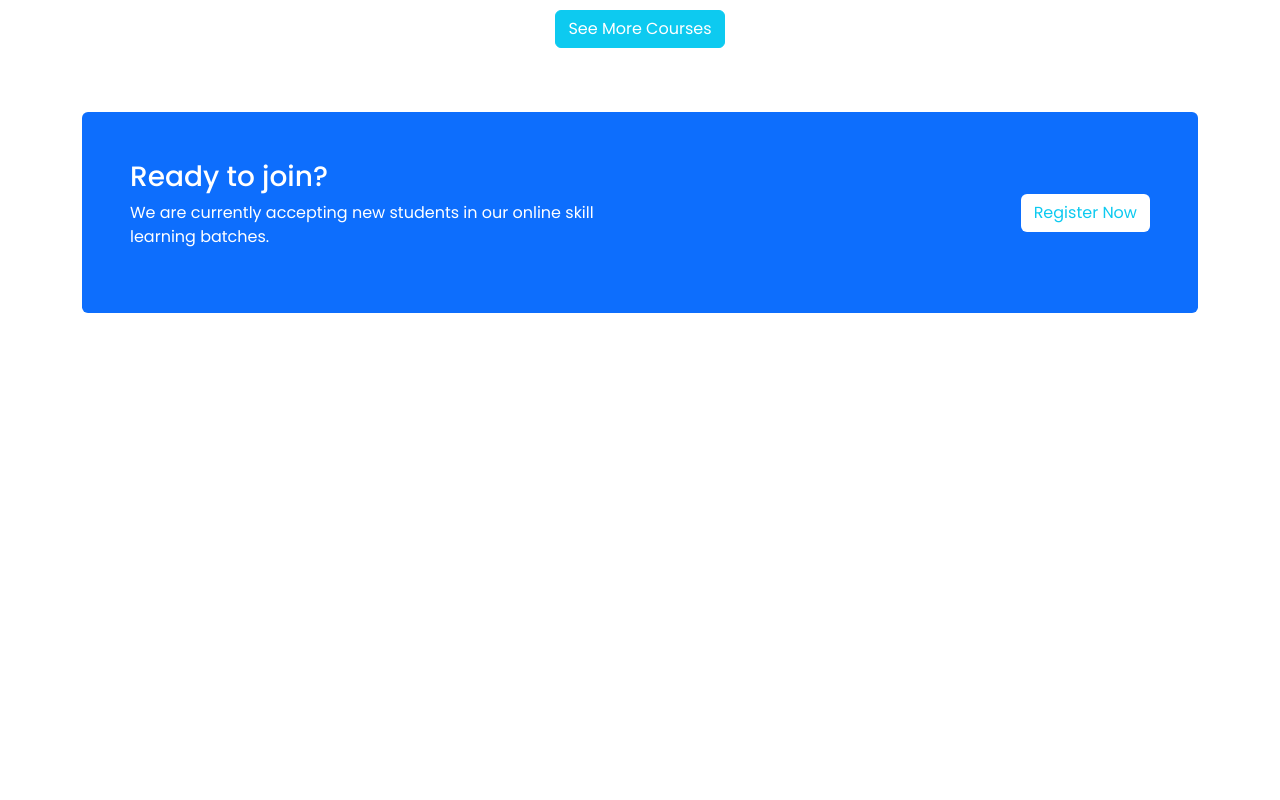
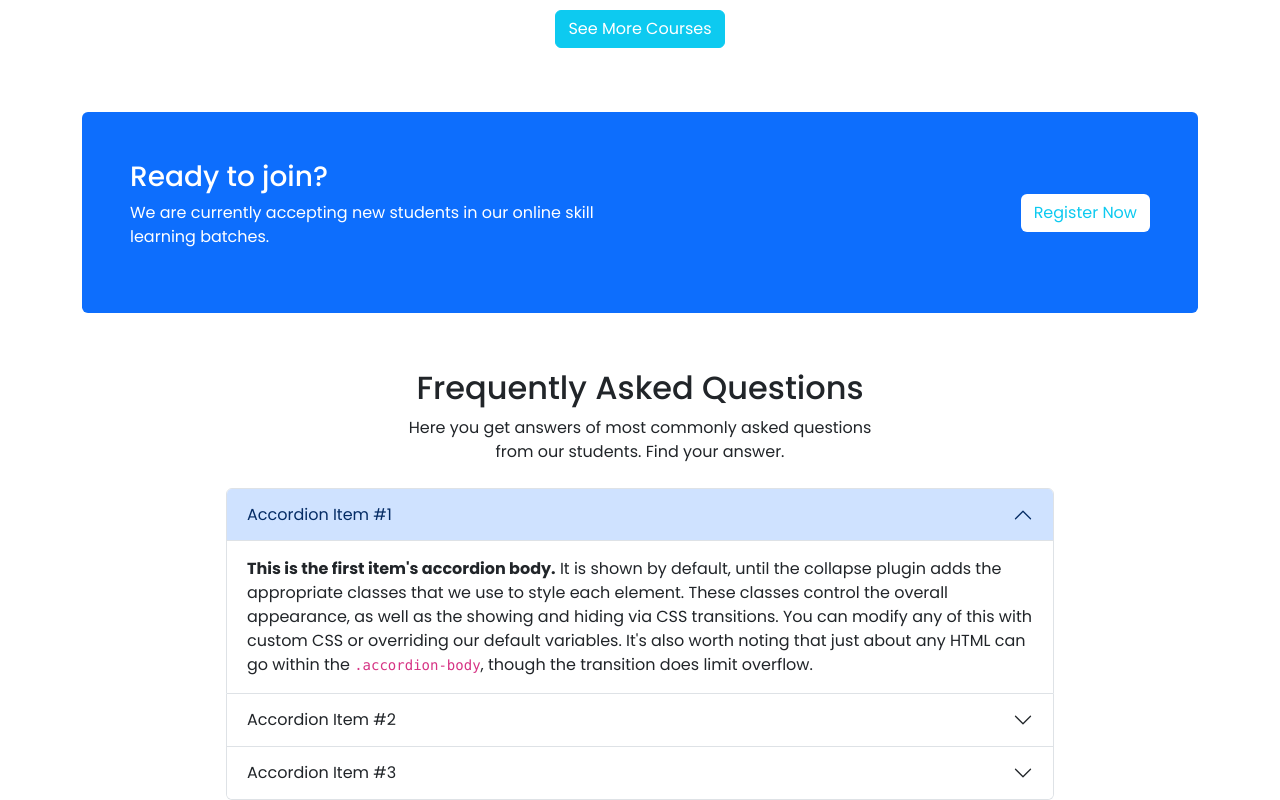
Before and after one commit to hassanrakib/the-learning-tree, a plain HTML site: page index.html in a window 1280 px wide. Shown: the part 1471-2271 px from the top of the page. Before the commit the page ends 1832 px from the top, so only its background shows below. Drawn offline with nearby package versions, Linux system fonts and the light colour scheme.

Commit message:
accordion added

```diff
--- a/index.html
+++ b/index.html
@@ -57,7 +57,8 @@
             </nav>
             <!-- Carousel -->
             <div class="custom-carousel-container">
-                <div id="carouselExampleCaptions" class="carousel slide h-100" data-bs-pause="false" data-bs-ride="carousel">
+                <div id="carouselExampleCaptions" class="carousel slide h-100" data-bs-pause="false"
+                    data-bs-ride="carousel">
                     <div class="carousel-inner h-100 rounded-1">
                         <div class="carousel-item active h-100 bg-black rounded-1" data-bs-interval="3000">
                             <img src="images/cover/cover-1.png"
@@ -228,13 +229,81 @@
             </section>
             <!-- Ready to Join -->
             <section class="mb-5">
-                <div class="bg-primary text-center text-lg-start d-flex flex-column flex-lg-row align-items-center justify-content-between p-5 rounded-2">
+                <div
+                    class="bg-primary text-center text-lg-start d-flex flex-column flex-lg-row align-items-center justify-content-between p-5 rounded-2">
                     <div class="me-0 me-lg-3 custom-max-width-500">
                         <h3 class="text-white">Ready to join?</h3>
-                        <p class="text-white">We are currently accepting new students in our online skill learning batches.</p>
+                        <p class="text-white">We are currently accepting new students in our online skill learning
+                            batches.</p>
                     </div>
                     <button class="btn bg-white text-info text-nowrap">Register Now</button>
                 </div>
+            </section>
+            <!-- Accordion -->
+            <section class="pt-2 px-0 px-lg-5">
+                <header class="custom-max-width-500 mx-auto text-center mb-4">
+                    <h2>Frequently Asked Questions</h2>
+                    <p>Here you get answers of most commonly asked questions from our students. Find your answer.</p>
+                </header>
+                <main class="accordion mx-0 px-0 mx-lg-5 px-lg-5" id="accordionExample">
+                    <div class="accordion-item">
+                        <h2 class="accordion-header" id="headingOne">
+                            <button class="accordion-button" type="button" data-bs-toggle="collapse"
+                                data-bs-target="#collapseOne" aria-expanded="true" aria-controls="collapseOne">
+                                Accordion Item #1
+                            </button>
+                        </h2>
+                        <div id="collapseOne" class="accordion-collapse collapse show" aria-labelledby="headingOne"
+                            data-bs-parent="#accordionExample">
+                            <div class="accordion-body">
+                                <strong>This is the first item's accordion body.</strong> It is shown by default, until
+                                the collapse plugin adds the appropriate classes that we use to style each element.
+                                These classes control the overall appearance, as well as the showing and hiding via CSS
+                                transitions. You can modify any of this with custom CSS or overriding our default
+                                variables. It's also worth noting that just about any HTML can go within the
+                                <code>.accordion-body</code>, though the transition does limit overflow.
+                            </div>
+                        </div>
+                    </div>
+                    <div class="accordion-item">
+                        <h2 class="accordion-header" id="headingTwo">
+                            <button class="accordion-button collapsed" type="button" data-bs-toggle="collapse"
+                                data-bs-target="#collapseTwo" aria-expanded="false" aria-controls="collapseTwo">
+                                Accordion Item #2
+                            </button>
+                        </h2>
+                        <div id="collapseTwo" class="accordion-collapse collapse" aria-labelledby="headingTwo"
+                            data-bs-parent="#accordionExample">
+                            <div class="accordion-body">
+                                <strong>This is the second item's accordion body.</strong> It is hidden by default,
+                                until the collapse plugin adds the appropriate classes that we use to style each
+                                element. These classes control the overall appearance, as well as the showing and hiding
+                                via CSS transitions. You can modify any of this with custom CSS or overriding our
+                                default variables. It's also worth noting that just about any HTML can go within the
+                                <code>.accordion-body</code>, though the transition does limit overflow.
+                            </div>
+                        </div>
+                    </div>
+                    <div class="accordion-item">
+                        <h2 class="accordion-header" id="headingThree">
+                            <button class="accordion-button collapsed" type="button" data-bs-toggle="collapse"
+                                data-bs-target="#collapseThree" aria-expanded="false" aria-controls="collapseThree">
+                                Accordion Item #3
+                            </button>
+                        </h2>
+                        <div id="collapseThree" class="accordion-collapse collapse" aria-labelledby="headingThree"
+                            data-bs-parent="#accordionExample">
+                            <div class="accordion-body">
+                                <strong>This is the third item's accordion body.</strong> It is hidden by default, until
+                                the collapse plugin adds the appropriate classes that we use to style each element.
+                                These classes control the overall appearance, as well as the showing and hiding via CSS
+                                transitions. You can modify any of this with custom CSS or overriding our default
+                                variables. It's also worth noting that just about any HTML can go within the
+                                <code>.accordion-body</code>, though the transition does limit overflow.
+                            </div>
+                        </div>
+                    </div>
+                </main>
             </section>
         </main>
     </div>
```
Also changed, not shown: style.css (line endings or trailing spaces).
